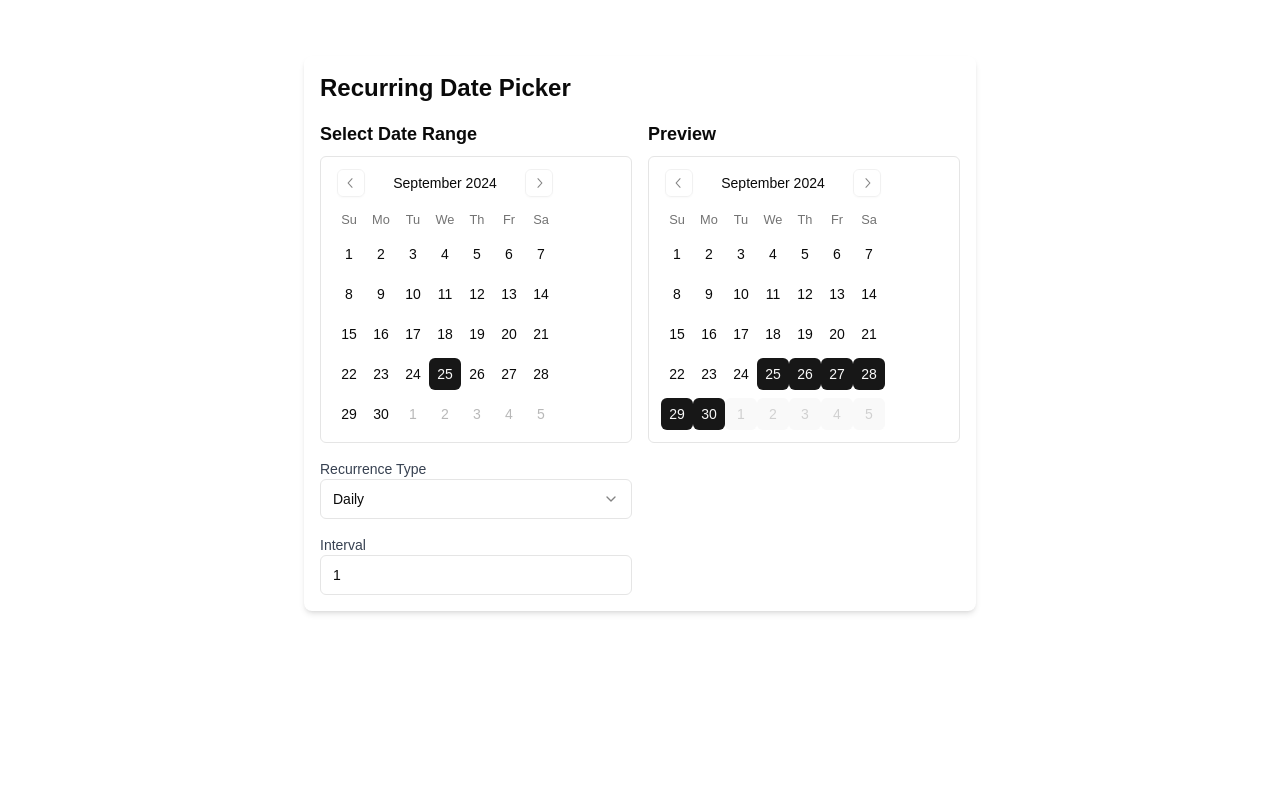
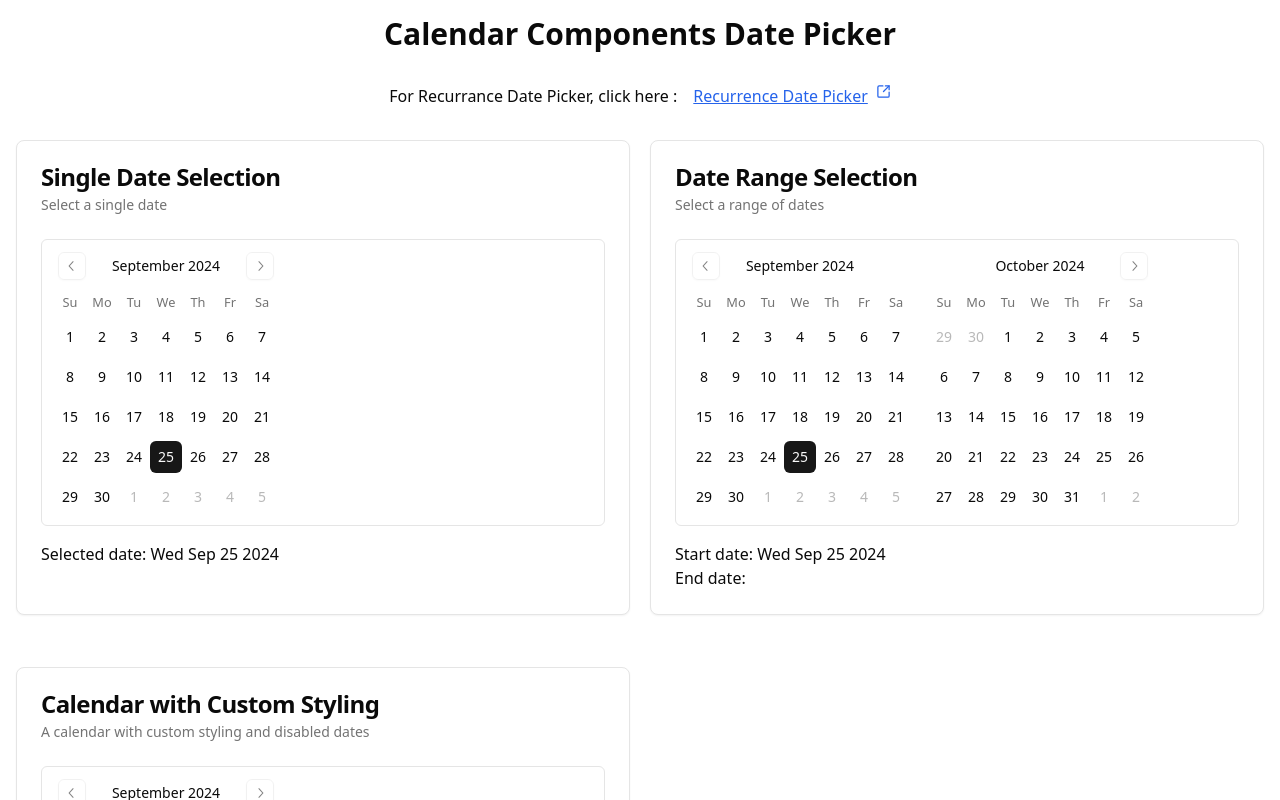
Before and after one commit to mrsamirr/PearlThoughts-Assignment, a Next.js app: page / in a window 1280 px wide. Shown: the top 800 px of the page. Built offline with nearby package versions, Linux system fonts and the light colour scheme.

Commit message:
final changes with route 'datepicker'

```diff
--- /dev/null
+++ b/app/datepicker/page.tsx
@@ -0,0 +1,20 @@
+import { RecurringDatePicker } from "@/components/RecurringDatePicker";
+import { SquareArrowOutUpRightIcon } from "lucide-react";
+import Link from "next/link";
+
+export default function Home() {
+    return (
+        <div className="mt-14 container mx-auto p-4 font-sans">
+            <h1 className="text-3xl font-bold mb-8 text-center">Recurrance Date Selection</h1>
+
+            <div className="flex justify-center m-8 gap-4 font-medium">
+                For Date Selection, click here : {""}
+                <Link className="text-blue-600 hover:text-black underline inline-flex items-start gap-2"
+                    href={"/"}>
+                    Recurrence Date Picker <SquareArrowOutUpRightIcon size={15} />
+                </Link>
+            </div>
+            <RecurringDatePicker />
+        </div>
+    );
+}
--- a/app/page.tsx
+++ b/app/page.tsx
@@ -1,9 +1,103 @@
-import { RecurringDatePicker } from "@/components/RecurringDatePicker";
+"use client"
+
+import { useState } from "react"
+import { Calendar } from "@/components/ui/calendar"
+import { Card, CardContent, CardDescription, CardHeader, CardTitle } from "@/components/ui/card"
+import { Button } from "@/components/ui/button"
+import { SquareArrowOutUpRightIcon } from "lucide-react"
+import Link from "next/link"
 
 export default function Home() {
+  const [date, setDate] = useState<Date | undefined>(new Date())
+  const [dateRange, setDateRange] = useState<{
+    from: Date | undefined
+    to: Date | undefined
+  }>({
+    from: new Date(),
+    to: undefined,
+  })
+
+
+
   return (
-    <div className="mt-14">
-      <RecurringDatePicker />
+    <div className="container mx-auto p-4 font-sans">
+      <h1 className="text-3xl font-bold mb-8 text-center">Calendar Components Date Picker</h1>
+      <div className="flex justify-center m-8 gap-4 font-medium">
+        For Recurrance Date Picker, click here : {""}
+        <Link className="text-blue-600 hover:text-black underline inline-flex items-start gap-2"
+          href={"/datepicker"}>
+          Recurrence Date Picker <SquareArrowOutUpRightIcon size={15} />
+        </Link>
+      </div>
+      <div className="grid grid-cols-1 md:grid-cols-2 gap-5">
+        <Card>
+          <CardHeader>
+            <CardTitle>Single Date Selection</CardTitle>
+            <CardDescription>Select a single date</CardDescription>
+          </CardHeader>
+          <CardContent>
+            <Calendar
+              mode="single"
+              selected={date}
+              onSelect={setDate}
+              className="rounded-md border"
+            />
+            <div className="mt-4 text-medium font-sans">
+              <p>Selected date: {date?.toDateString()}</p>
+            </div>
+          </CardContent>
+        </Card>
+
+        <Card>
+          <CardHeader>
+            <CardTitle>Date Range Selection</CardTitle>
+            <CardDescription>Select a range of dates</CardDescription>
+          </CardHeader>
+          <CardContent>
+            <Calendar
+              mode="range"
+              selected={dateRange}
+              onSelect={setDateRange as any}
+              className="rounded-md border"
+              numberOfMonths={2}
+            />
+            <div className="mt-4">
+              <p>Start date: {dateRange.from?.toDateString()}</p>
+              <p>End date: {dateRange.to?.toDateString()}</p>
+            </div>
+          </CardContent>
+        </Card>
+        <Card className="mt-8">
+          <CardHeader>
+            <CardTitle>Calendar with Custom Styling</CardTitle>
+            <CardDescription>A calendar with custom styling and disabled dates</CardDescription>
+          </CardHeader>
+          <CardContent>
+            <Calendar
+              mode="single"
+              selected={date}
+              onSelect={setDate}
+              className="rounded-md border"
+              modifiers={{
+                disabled: [
+                  { before: new Date() },
+                  { after: new Date(new Date().setMonth(new Date().getMonth() + 3)) },
+                ],
+                highlight: [new Date(new Date().setDate(new Date().getDate() + 7))],
+              }}
+              modifiersStyles={{
+                disabled: { color: "gray" },
+                highlight: { backgroundColor: "lightblue" },
+              }}
+              footer={
+                <div className="mt-4 flex justify-center">
+                  <Button onClick={() => setDate(new Date())}>Today</Button>
+                </div>
+              }
+            />
+          </CardContent>
+        </Card>
+      </div>
     </div>
   );
 }
--- a/components/RecurrenceOptions.tsx
+++ b/components/RecurrenceOptions.tsx
@@ -43,7 +43,7 @@ export function RecurrenceOptions() {
   return (
     <div className="space-y-4">
       <div>
-        <label className="block text-sm font-medium text-gray-700">Recurrence Type</label>
+        <label className="block text-sm font-medium m-4 text-gray-700">Recurrence Type</label>
         <Select onValueChange={handleRecurrenceTypeChange} value={recurrenceType}>
           <SelectTrigger className="w-full">
             <SelectValue placeholder="Select recurrence type" />
--- a/components/ui/select.tsx
+++ b/components/ui/select.tsx
@@ -19,7 +19,7 @@ const SelectTrigger = React.forwardRef<
   <SelectPrimitive.Trigger
     ref={ref}
     className={cn(
-      "flex h-10 w-full items-center justify-between rounded-md border border-input bg-background px-3 py-2 text-sm ring-offset-background placeholder:text-muted-foreground focus:outline-none focus:ring-2 focus:ring-ring focus:ring-offset-2 disabled:cursor-not-allowed disabled:opacity-50",
+      "flex h-10 w-full items-center justify-between rounded-md border border-input bg-background px-3 py-2 text-sm ring-offset-background text-blue-700 placeholder:text-muted-foreground focus:outline-none focus:ring-2 focus:ring-ring focus:ring-offset-2 disabled:cursor-not-allowed disabled:opacity-50",
       className
     )}
     {...props}
@@ -40,7 +40,7 @@ const SelectContent = React.forwardRef<
     <SelectPrimitive.Content
       ref={ref}
       className={cn(
-        "relative z-50 min-w-[8rem] overflow-hidden rounded-md border bg-popover text-popover-foreground shadow-md data-[state=open]:animate-in data-[state=closed]:animate-out data-[state=closed]:fade-out-0 data-[state=open]:fade-in-0 data-[state=closed]:zoom-out-95 data-[state=open]:zoom-in-95 data-[side=bottom]:slide-in-from-top-2 data-[side=left]:slide-in-from-right-2 data-[side=right]:slide-in-from-left-2 data-[side=top]:slide-in-from-bottom-2",
+        "relative z-50 min-w-[8rem] overflow-hidden rounded-md border bg-popover text-blue-400 text-popover-foreground shadow-md data-[state=open]:animate-in data-[state=closed]:animate-out data-[state=closed]:fade-out-0 data-[state=open]:fade-in-0 data-[state=closed]:zoom-out-95 data-[state=open]:zoom-in-95 data-[side=bottom]:slide-in-from-top-2 data-[side=left]:slide-in-from-right-2 data-[side=right]:slide-in-from-left-2 data-[side=top]:slide-in-from-bottom-2",
         position === "popper" &&
           "data-[side=bottom]:translate-y-1 data-[side=left]:-translate-x-1 data-[side=right]:translate-x-1 data-[side=top]:-translate-y-1",
         className
@@ -81,7 +81,7 @@ const SelectItem = React.forwardRef<
   <SelectPrimitive.Item
     ref={ref}
     className={cn(
-      "relative flex w-full cursor-default select-none items-center rounded-sm py-1.5 pl-8 pr-2 text-sm outline-none focus:bg-accent focus:text-accent-foreground data-[disabled]:pointer-events-none data-[disabled]:opacity-50",
+      "relative flex w-full cursor-default select-none text-blue-500 items-center rounded-sm py-1.5 pl-8 pr-2 text-sm outline-none focus:bg-accent focus:text-accent-foreground data-[disabled]:pointer-events-none data-[disabled]:opacity-50",
       className
     )}
     {...props}
--- a/package.json
+++ b/package.json
@@ -3,7 +3,7 @@
   "version": "0.1.0",
   "private": true,
   "scripts": {
-    "dev": "next dev",
+    "dev": "next dev --port 3125",
     "build": "next build",
     "start": "next start",
     "lint": "next lint"
```
Also changed, not shown: 1 other file (tests, documents, lock files or other folders).
